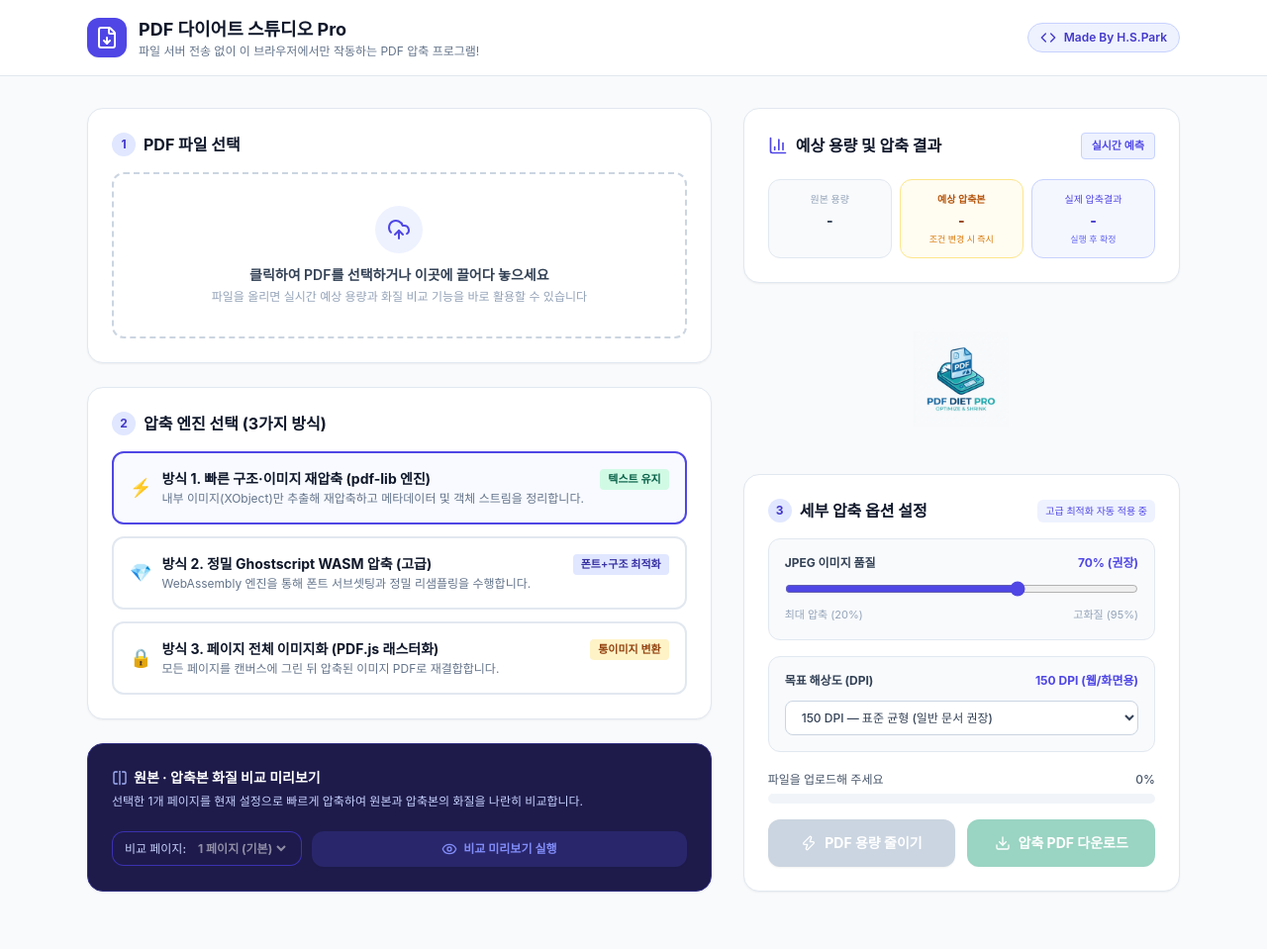
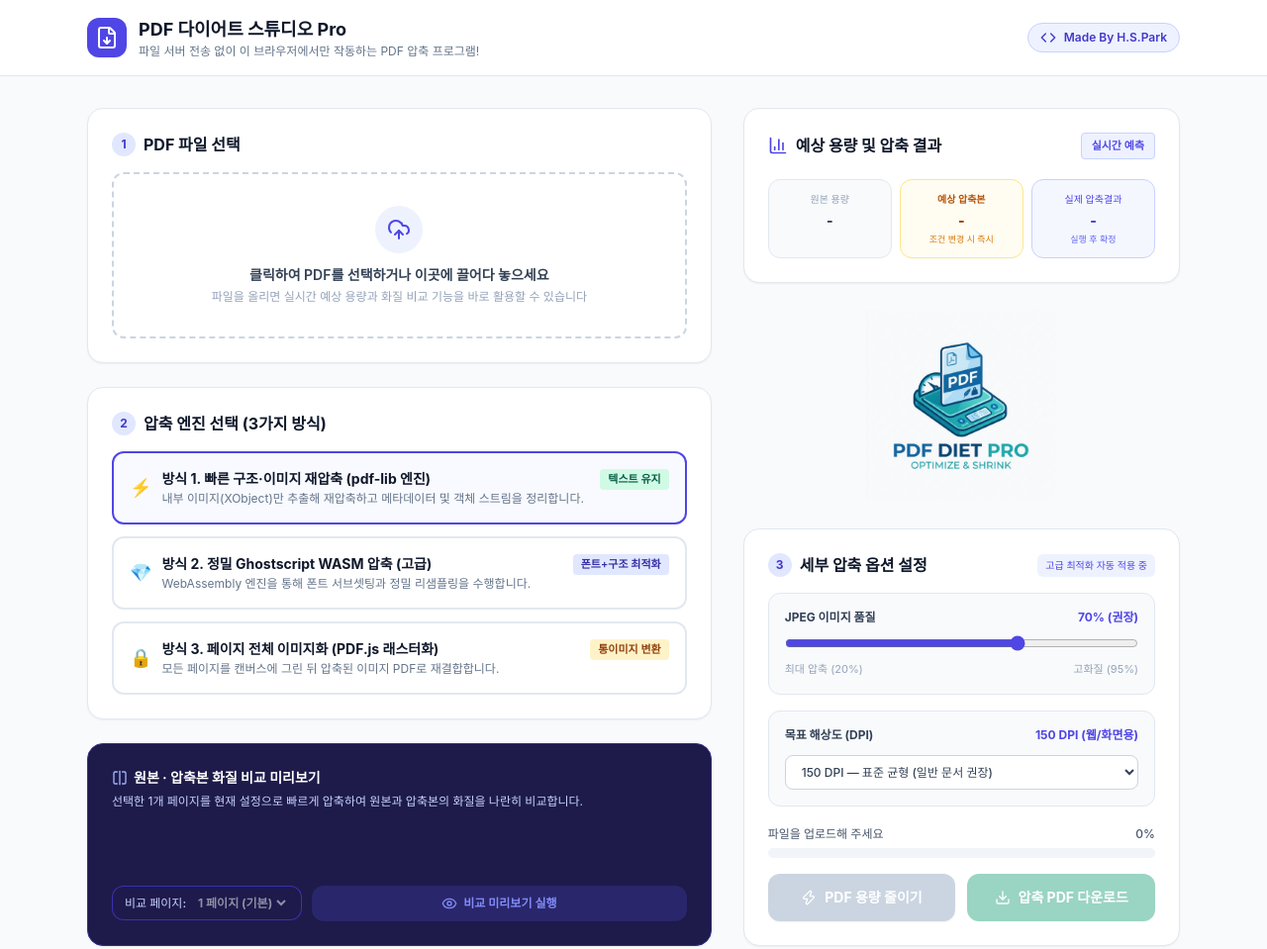
Before and after one commit to bio9gle/pdfdiet, a plain HTML site: page index.html in a window 1280 px wide. Shown: the whole page at 99% size. Before the commit the page ends 933 px from the top, so only its background shows below. Drawn offline with nearby package versions, Linux system fonts and the light colour scheme; a web font is replaced by a local one.

Commit message:
Update index.html

```diff
--- a/index.html
+++ b/index.html
@@ -255,7 +255,7 @@
         <!-- Logo Image Inserted in Between: 박스 선·그림자·흰 배경 없이 페이지 배경과 하나로 보이게 함.
              flex-1 로 오른쪽 열이 더 짧을 때 남는 높이를 이 영역이 채워 아래 박스 위치를 맞춤 -->
         <div class="flex-1 flex items-center justify-center py-1">
-          <img src="logo.png" alt="PDF Diet Pro Logo" class="max-h-24 w-auto object-contain mix-blend-multiply" />
+          <img src="logo.png" alt="PDF Diet Pro Logo" class="max-h-48 w-auto object-contain mix-blend-multiply" />
         </div>
 
         <!-- Step 3: Fine-tuning Options (Bottom of Right Column) -->
```
